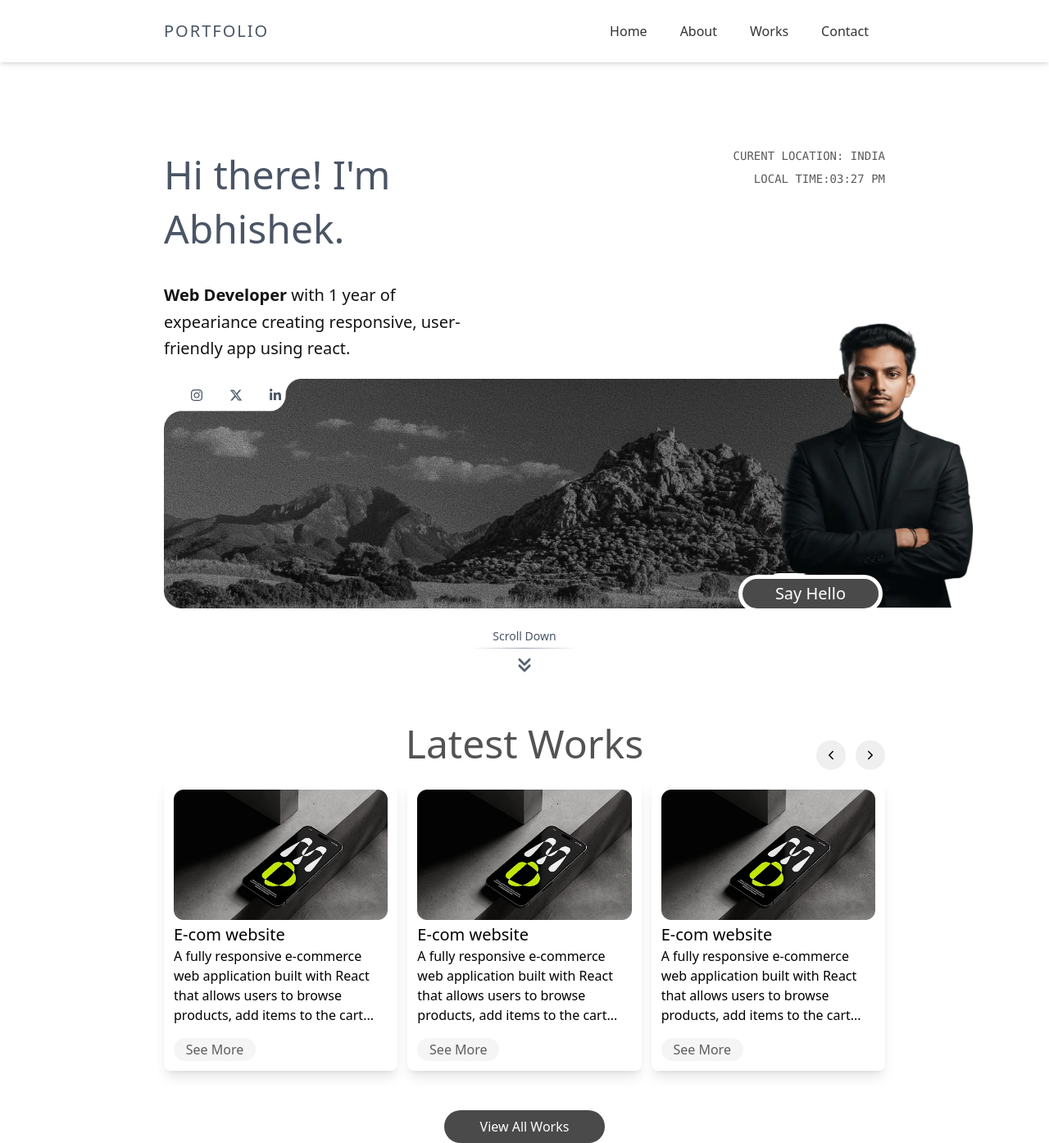
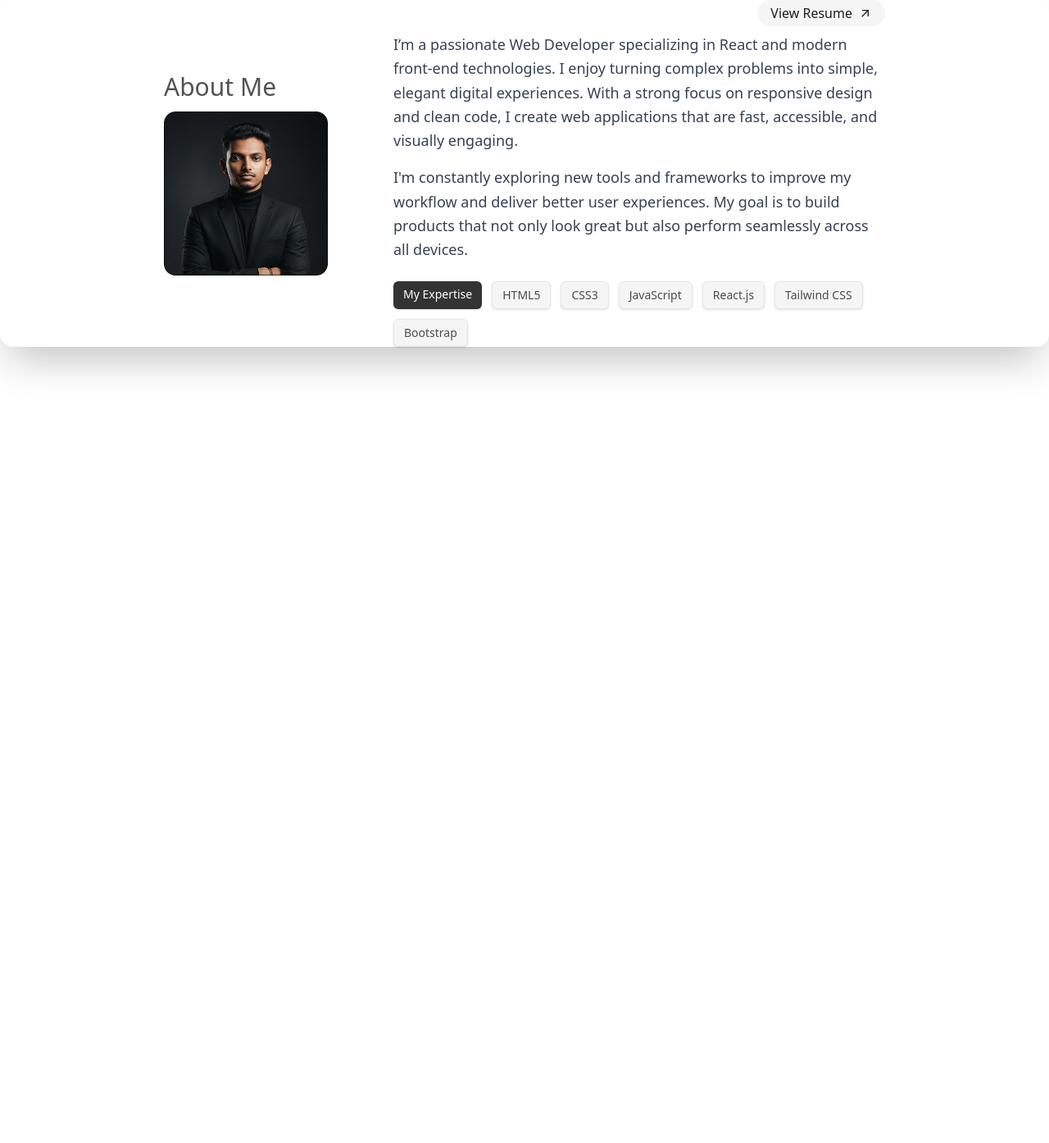
Before and after one commit to abhishekkarayil/portfolio, a React (Vite) app: page / in a window 1280 px wide. Shown: the whole page at 82% size. After the commit the page ends 800 px from the top, so only its background shows below. Built offline with nearby package versions, Linux system fonts and the light colour scheme.

Commit message:
Refactor code structure for improved readability and maintainability

```diff
--- a/src/App.jsx
+++ b/src/App.jsx
@@ -5,6 +5,7 @@ import Headers from './Components/Header/Header'
 import './App.css'
 import Home from './Components/Home/Home'
 import Works from './Components/Works/Works'
+import AboutMe from './Components/AboutMe/AboutMe'
 
 
 function App() {
@@ -12,9 +13,10 @@ function App() {
 
   return (
     <>
-    <Headers />
+    {/* <Headers />
     <Home />
-    <Works/>
+    <Works/> */}
+    <AboutMe/>
 
 
     </>
--- /dev/null
+++ b/src/Components/AboutMe/AboutMe.jsx
@@ -0,0 +1,60 @@
+import React from 'react'
+import myPhoto from "../../assets/Images/Rectangle 31.webp"
+import { MdOutlineArrowOutward } from "react-icons/md";
+
+
+
+function AboutMe() {
+
+    const skills = ["My Expertise", "HTML5", "CSS3", "JavaScript", "React.js", "Tailwind CSS", "Bootstrap"]
+  return (
+
+    <div className='px-50 flex justify-center items-center relative shadow-2xl rounded-2xl gap-20'>
+
+        <div className='flex flex-col items-center lg:items-start  gap-3  '>
+        <h2 className='text-3xl text-[#535353] font-medium'>About Me</h2>
+        <div className='w-50'>
+            <img src={myPhoto} alt="myPhotos"
+            className="w-full h-full object-cover select-none"
+            draggable="false"/>
+        </div>
+        </div >
+        <div className='mt-8 lg:mt-0 flex flex-col items-start'>
+        <div className='w-full flex justify-end mb-2'>
+            <button className='flex items-center gap-2 text-[#1E1E1E] bg-[#F5F5F5] px-4 py-1 rounded-full hover:cursor-pointer hover:bg-[#e1dddd] transition-all'>View Resume <MdOutlineArrowOutward /></button>
+        </div>
+         <p className="text-gray-700 leading-relaxed text-base md:text-lg">
+          I’m a passionate Web Developer specializing in React and modern front-end technologies.
+          I enjoy turning complex problems into simple, elegant digital experiences. With a strong
+          focus on responsive design and clean code, I create web applications that are fast,
+          accessible, and visually engaging.
+        </p>
+        <p className="text-gray-700 mt-4 leading-relaxed text-base md:text-lg">
+          I'm constantly exploring new tools and frameworks to improve my workflow and deliver
+          better user experiences. My goal is to build products that not only look great but also
+          perform seamlessly across all devices.
+        </p>
+
+        <div className='flex flex-wrap gap-3 mt-6'>
+            {
+                skills.map((skill, index) => (
+                     <span
+              key={index}
+              className={`px-3 py-1.5 text-sm rounded-md  shadow-sm hover:cursor-pointer ${
+                index === 0
+                  ? "bg-[#333] text-white hover:bg-[#4b4b4b] transition-all"
+                  : "bg-[#F5F5F5] text-[#4B4B4B] border hover:bg-[#e8e5e5] border-gray-200"
+              }`}
+            >
+              {skill}
+            </span>
+           )) }
+        </div>
+         </div>
+
+    </div>
+
+  )
+}
+
+export default AboutMe
--- a/src/Components/Works/Works.jsx
+++ b/src/Components/Works/Works.jsx
@@ -1,19 +1,22 @@
-import React from 'react'
+import React, { useRef } from 'react'
 import { IoIosArrowBack, IoIosArrowForward } from "react-icons/io";
 import { Swiper, SwiperSlide } from 'swiper/react';
-import { Pagination } from 'swiper/modules';
+import { Pagination, Navigation } from 'swiper/modules';
 
-// Import Swiper styles
 import 'swiper/css';
 import 'swiper/css/pagination';
+import 'swiper/css/navigation';
 
 import Rectangle26 from '../../assets/Images/Rectangle 26.webp';
 
 function Works() {
+    const navigationPrevRef = useRef(null);
+    const navigationNextRef = useRef(null);
+
     const portfolioProjects = [
         {
             id: 1,
-            title: "E-com website",
+            title: "E-com website 1",
             description: "A fully responsive e-commerce web application built with React that allows users to browse products, add items to the cart...",
             image: Rectangle26,
             buttonText: "See More",
@@ -21,7 +24,7 @@ function Works() {
         },
         {
             id: 2,
-            title: "E-com website",
+            title: "E-com website 2",
             description: "A fully responsive e-commerce web application built with React that allows users to browse products, add items to the cart...",
             image: Rectangle26,
             buttonText: "See More",
@@ -29,11 +32,19 @@ function Works() {
         },
         {
             id: 3,
-            title: "E-com website",
+            title: "E-com website 3",
             description: "A fully responsive e-commerce web application built with React that allows users to browse products, add items to the cart...",
             image: Rectangle26,
             buttonText: "See More",
             link: "/project/ecom-3"
+        },
+        {
+            id: 4,
+            title: "E-com website 4",
+            description: "A fully responsive e-commerce web application built with React that allows users to browse products, add items to the cart...",
+            image: Rectangle26,
+            buttonText: "See More",
+            link: "/project/ecom-4"
         }
     ];
 
@@ -42,10 +53,16 @@ function Works() {
             <div className='flex w-full justify-center mt-15 mb-5 px-5 relative'>
                 <h1 className='font-medium text-2xl lg:text-5xl text-[#535353]'>Latest Works</h1>
                 <div className='md:flex absolute right-0 gap-3 mt-5 hidden'>
-                    <button className='bg-[#EFEFEF] lg:w-9 lg:h-9 md:w-7 md:h-7 rounded-full flex justify-center items-center hover:bg-[#e9e7e7] hover:cursor-pointer'>
+                    <button
+                        ref={navigationPrevRef}
+                        className='bg-[#EFEFEF] lg:w-9 lg:h-9 md:w-7 md:h-7 rounded-full flex justify-center items-center hover:bg-[#e9e7e7] hover:cursor-pointer'
+                    >
                         <IoIosArrowBack />
                     </button>
-                    <button className='bg-[#EFEFEF] lg:w-9 lg:h-9 md:w-7 md:h-7 rounded-full flex justify-center items-center hover:bg-[#e9e7e7] hover:cursor-pointer'>
+                    <button
+                        ref={navigationNextRef}
+                        className='bg-[#EFEFEF] lg:w-9 lg:h-9 md:w-7 md:h-7 rounded-full flex justify-center items-center hover:bg-[#e9e7e7] hover:cursor-pointer'
+                    >
                         <IoIosArrowForward />
                     </button>
                 </div>
@@ -83,10 +100,38 @@ function Works() {
                 </Swiper>
             </div>
 
-            {/* Grid for larger screens */}
-            <div className='hidden md:flex lg:flex-row md:flex-row flex-col lg:justify-evenly gap-3 justify-center'>
+            <div className='hidden md:block'>
+                <Swiper
+                    modules={[Navigation]}
+                    spaceBetween={12}
+                    slidesPerView={3}
+                    navigation={{
+                        prevEl: navigationPrevRef.current,
+                        nextEl: navigationNextRef.current,
+                    }}
+                    onBeforeInit={(swiper) => {
+                        swiper.params.navigation.prevEl = navigationPrevRef.current;
+                        swiper.params.navigation.nextEl = navigationNextRef.current;
+                    }}
+                    breakpoints={{
+                        768: {
+                            slidesPerView: 3,
+                            spaceBetween: 12,
+                        },
+                        1024: {
+                            slidesPerView: 3,
+                            spaceBetween: 12,
+                        },
+                    }}
+                    className="px-3"
+                     style={{
+                        paddingBottom: '15px',
+                        paddingTop: '10px'
+                    }}
+                >
                     {portfolioProjects.map((project) => (
-                    <div key={project.id} className='flex flex-col shadow-lg hover:shadow-2xl hover:cursor-pointer p-3 rounded-lg'>
+                        <SwiperSlide key={project.id}>
+                            <div className='flex flex-col shadow-lg hover:shadow-2xl hover:cursor-pointer p-3 rounded-lg'>
                                 <div>
                                     <img src={project.image} alt="project-img" />
                                 </div>
@@ -96,10 +141,12 @@ function Works() {
                                     {project.buttonText}
                                 </button>
                             </div>
+                        </SwiperSlide>
                     ))}
+                </Swiper>
             </div>
 
-            <div className='flex lg:mt-12 mt-8 justify-center items-center'>
+            <div className='flex lg:mt-8 mt-8 justify-center items-center'>
                 <button className='bg-[#4A4A4A] text-[#FFFFFF] text-sm md:text-base rounded-4xl md:w-49 md:h-10 w-35 h-8 hover:bg-[#5b5959]'>
                     View All Works
                 </button>
```
Also changed, not shown: src/assets/Images/Rectangle 31.webp (added), src/assets/Images/Rectangle 32.webp (added). Lines whose indentation alone changed are shown as unchanged.
